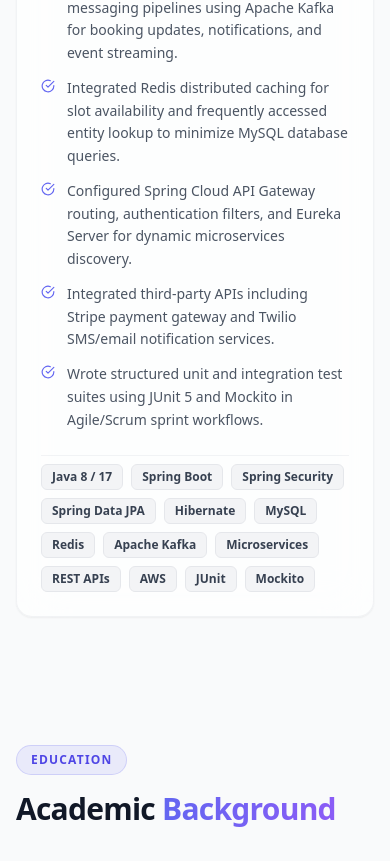
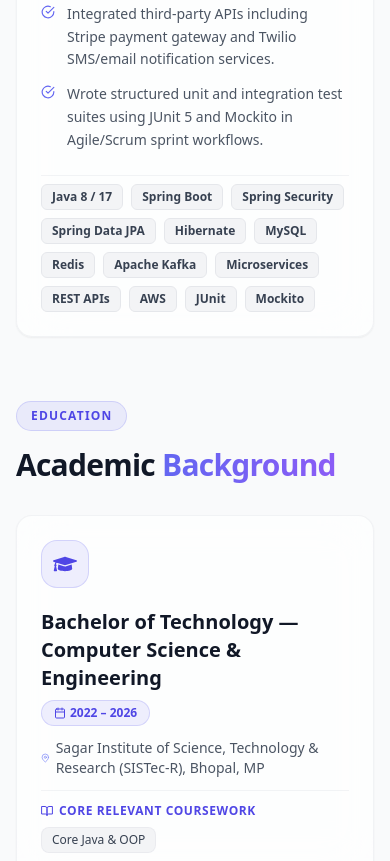
Before and after one commit to Priyanshu7354/Priyanshu_Portfolio, a React (Vite) app in the folder frontend/: page / in a window 390 px wide. Shown: the part 9949-10810 px from the top of the page. Built offline with nearby package versions, Linux system fonts and the light colour scheme; no server answers.

Commit message:
Fix mobile section spacing and intersection observer trigger thresholds

```diff
--- a/frontend/src/components/animations/FadeInWhenVisible.jsx
+++ b/frontend/src/components/animations/FadeInWhenVisible.jsx
@@ -1,19 +1,21 @@
 // frontend/src/components/animations/FadeInWhenVisible.jsx
-import React, { useEffect, useRef } from "react";
+import React, { useRef } from "react";
 import { motion, useInView } from "framer-motion";
 
 export default function FadeInWhenVisible({ children, delay = 0 }) {
   const ref = useRef(null);
-  const isInView = useInView(ref, { once: true, amount: 0.3 });
+  // Trigger animation as soon as 5% of section enters viewport (or -40px margin)
+  // to avoid blank empty spaces when scrolling on mobile devices
+  const isInView = useInView(ref, { once: true, amount: 0.05, margin: "0px 0px -40px 0px" });
 
   return (
-    <motion.section
+    <motion.div
       ref={ref}
-      initial={{ opacity: 0, y: 50 }}
-      animate={isInView ? { opacity: 1, y: 0 } : {}}
-      transition={{ duration: 0.6, delay }}
+      initial={{ opacity: 0, y: 24 }}
+      animate={isInView ? { opacity: 1, y: 0 } : { opacity: 0, y: 24 }}
+      transition={{ duration: 0.45, delay, ease: [0.25, 0.46, 0.45, 0.94] }}
     >
       {children}
-    </motion.section>
+    </motion.div>
   );
 }
--- a/frontend/src/components/sections/About.jsx
+++ b/frontend/src/components/sections/About.jsx
@@ -29,13 +29,13 @@
 
 export default function About() {
   return (
-    <section id="about" className="relative mt-24 py-4" aria-label="About Me">
+    <section id="about" className="relative mt-12 sm:mt-20 lg:mt-24 py-2 sm:py-4" aria-label="About Me">
       {/* Section Header */}
-      <div className="mb-10 space-y-4">
+      <div className="mb-8 sm:mb-10 space-y-4">
         <motion.div
           initial={{ opacity: 0, y: 20 }}
           whileInView={{ opacity: 1, y: 0 }}
-          viewport={{ once: true, amount: 0.3 }}
+          viewport={{ once: true, amount: 0.05 }}
           transition={{ duration: 0.5 }}
           className="flex items-center gap-3"
         >
--- a/frontend/src/components/sections/Certifications.jsx
+++ b/frontend/src/components/sections/Certifications.jsx
@@ -5,13 +5,13 @@
 
 export default function Certifications({ certificates, setActiveCertificate }) {
   return (
-    <section id="certifications" className="relative mt-24 py-4" aria-label="Certifications">
+    <section id="certifications" className="relative mt-12 sm:mt-20 lg:mt-24 py-2 sm:py-4" aria-label="Certifications">
       {/* Section Header */}
-      <div className="mb-10 space-y-4">
+      <div className="mb-8 sm:mb-10 space-y-4">
         <motion.div
           initial={{ opacity: 0, y: 20 }}
           whileInView={{ opacity: 1, y: 0 }}
-          viewport={{ once: true, amount: 0.3 }}
+          viewport={{ once: true, amount: 0.05 }}
           transition={{ duration: 0.5 }}
           className="flex items-center gap-3"
         >
--- a/frontend/src/components/sections/Contact.jsx
+++ b/frontend/src/components/sections/Contact.jsx
@@ -393,7 +393,7 @@
     <FadeInWhenVisible delay={0.4}>
       <section
         id="contact"
-        className="mt-24 space-y-20"
+        className="mt-12 sm:mt-20 lg:mt-24 space-y-12 sm:space-y-20"
         aria-label="Contact"
       >
 
--- a/frontend/src/components/sections/Education.jsx
+++ b/frontend/src/components/sections/Education.jsx
@@ -6,13 +6,13 @@
 
 export default function Education() {
   return (
-    <section id="education" className="relative mt-24 py-4" aria-label="Education">
+    <section id="education" className="relative mt-12 sm:mt-20 lg:mt-24 py-2 sm:py-4" aria-label="Education">
       {/* Section Header */}
-      <div className="mb-10 space-y-4">
+      <div className="mb-8 sm:mb-10 space-y-4">
         <motion.div
           initial={{ opacity: 0, y: 20 }}
           whileInView={{ opacity: 1, y: 0 }}
-          viewport={{ once: true, amount: 0.3 }}
+          viewport={{ once: true, amount: 0.05 }}
           transition={{ duration: 0.5 }}
           className="flex items-center gap-3"
         >
--- a/frontend/src/components/sections/Experience.jsx
+++ b/frontend/src/components/sections/Experience.jsx
@@ -40,13 +40,13 @@
 
 export default function Experience() {
   return (
-    <section id="experience" className="relative mt-24 py-4" aria-label="Work Experience">
+    <section id="experience" className="relative mt-12 sm:mt-20 lg:mt-24 py-2 sm:py-4" aria-label="Work Experience">
       {/* Section Header */}
-      <div className="mb-10 space-y-4">
+      <div className="mb-8 sm:mb-10 space-y-4">
         <motion.div
           initial={{ opacity: 0, y: 20 }}
           whileInView={{ opacity: 1, y: 0 }}
-          viewport={{ once: true, amount: 0.3 }}
+          viewport={{ once: true, amount: 0.05 }}
           transition={{ duration: 0.5 }}
           className="flex items-center gap-3"
         >
--- a/frontend/src/components/sections/Projects.jsx
+++ b/frontend/src/components/sections/Projects.jsx
@@ -321,13 +321,13 @@
   }, [projectsData, activeCategory]);
 
   return (
-    <section id="projects" className="relative mt-24 py-4" aria-label="Projects">
+    <section id="projects" className="relative mt-12 sm:mt-20 lg:mt-24 py-2 sm:py-4" aria-label="Projects">
       {/* Section Header */}
-      <div className="mb-10 space-y-4">
+      <div className="mb-8 sm:mb-10 space-y-4">
         <motion.div
           initial={{ opacity: 0, y: 20 }}
           whileInView={{ opacity: 1, y: 0 }}
-          viewport={{ once: true, amount: 0.3 }}
+          viewport={{ once: true, amount: 0.05 }}
           transition={{ duration: 0.5 }}
           className="flex items-center gap-3"
         >
--- a/frontend/src/components/sections/Resume.jsx
+++ b/frontend/src/components/sections/Resume.jsx
@@ -7,11 +7,11 @@
   const resumeUrl = `${import.meta.env.BASE_URL}resume.pdf`;
 
   return (
-    <section id="resume" className="relative mt-24 py-4" aria-label="Resume">
+    <section id="resume" className="relative mt-12 sm:mt-20 lg:mt-24 py-2 sm:py-4" aria-label="Resume">
       <motion.div
         initial={{ opacity: 0, y: 24 }}
         whileInView={{ opacity: 1, y: 0 }}
-        viewport={{ once: true, amount: 0.2 }}
+        viewport={{ once: true, amount: 0.05 }}
         transition={{ duration: 0.5 }}
         className="rounded-3xl bg-gradient-to-r from-indigo-900/50 via-violet-900/40 to-purple-900/50 dark:from-indigo-950/70 dark:via-violet-950/60 dark:to-purple-950/70 border border-indigo-500/20 dark:border-indigo-400/20 backdrop-blur-xl p-6 sm:p-10 shadow-2xl relative overflow-hidden flex flex-col md:flex-row items-start md:items-center justify-between gap-6"
       >
--- a/frontend/src/components/sections/Skills.jsx
+++ b/frontend/src/components/sections/Skills.jsx
@@ -197,13 +197,13 @@
 
 export default function Skills() {
   return (
-    <section id="skills" className="relative mt-24 py-4" aria-label="Technical Skills">
+    <section id="skills" className="relative mt-12 sm:mt-20 lg:mt-24 py-2 sm:py-4" aria-label="Technical Skills">
       {/* Section Header */}
-      <div className="mb-10 space-y-4">
+      <div className="mb-8 sm:mb-10 space-y-4">
         <motion.div
           initial={{ opacity: 0, y: 20 }}
           whileInView={{ opacity: 1, y: 0 }}
-          viewport={{ once: true, amount: 0.3 }}
+          viewport={{ once: true, amount: 0.05 }}
           transition={{ duration: 0.5 }}
           className="flex items-center gap-3"
         >
```
Also changed, not shown: 5 other files (tests, documents, lock files or other folders).
